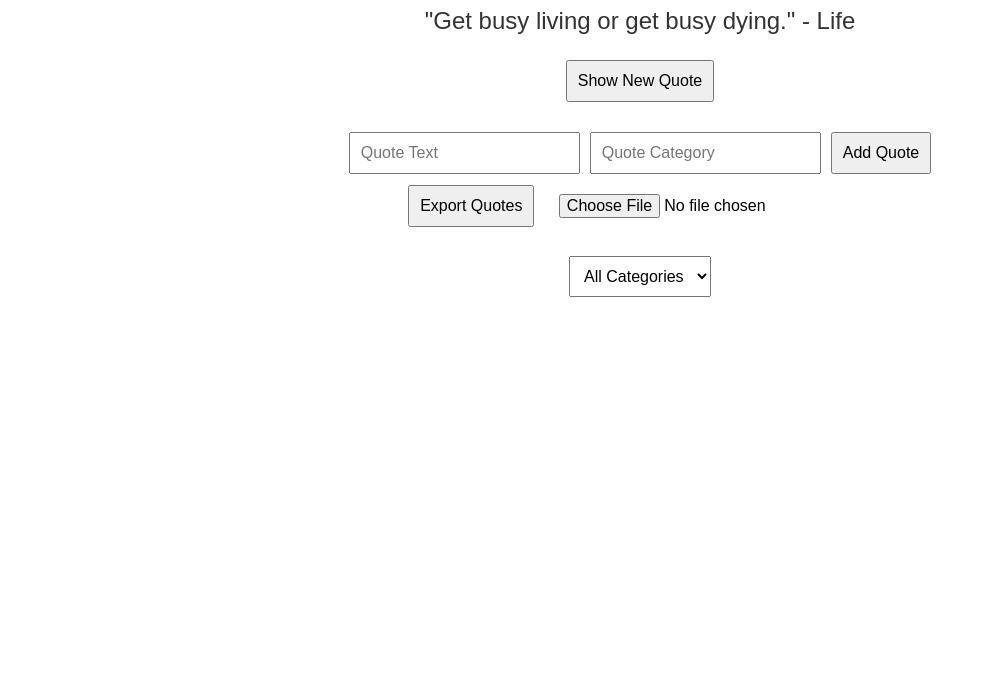
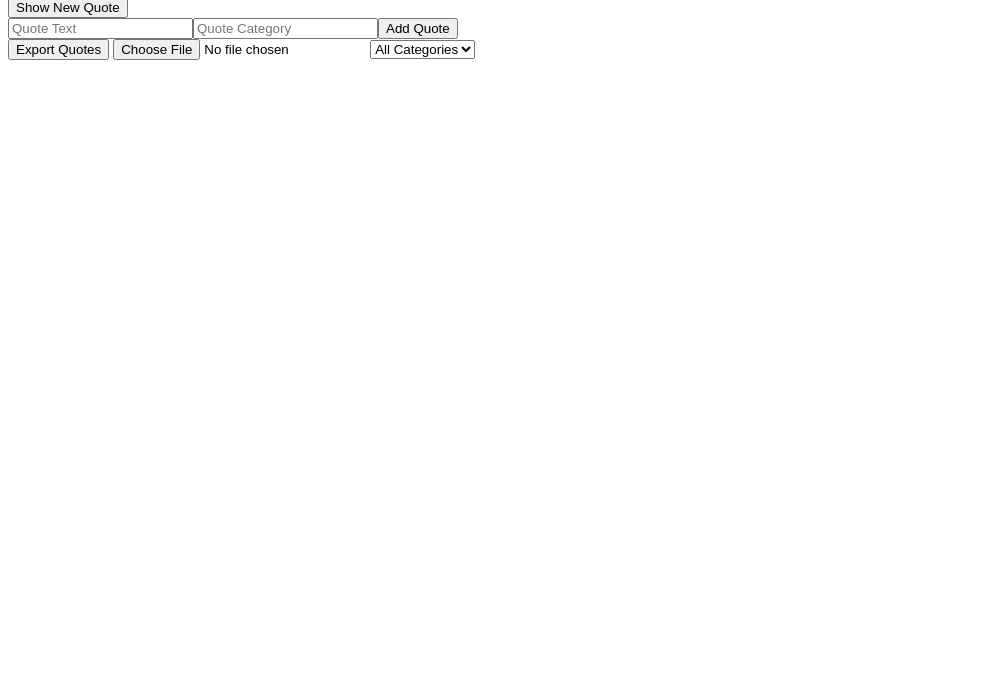
Before and after one commit to optimus-456/alx-fe-javascript, a plain HTML site: page dom-manipulation/index.html in a window 1280 px wide. Shown: the part 101-800 px from the top of the page, without its empty margins (0-986 px from the left). Drawn offline with Linux system fonts and the light colour scheme.

Commit message:
Made final changes

```diff
--- a/dom-manipulation/index.html
+++ b/dom-manipulation/index.html
@@ -5,30 +5,16 @@
     <meta name="viewport" content="width=device-width, initial-scale=1.0" />
     <title>Dynamic Quote Generator</title>
     <style>
-      body {
-        font-family: Arial, sans-serif;
-        text-align: center;
-        padding: 20px;
-      }
-      #quoteDisplay {
-        margin: 20px 0;
-        font-size: 1.5em;
-        color: #333;
-      }
-      #quoteForm {
-        margin-top: 20px;
-      }
-      input,
-      select,
-      button {
-        margin: 5px;
+      /* Add some basic styles for the notification */
+      #notification {
+        background-color: #4caf50;
+        color: white;
         padding: 10px;
-        font-size: 1em;
-      }
-      #notification {
-        color: red;
-        font-size: 1em;
-        margin-top: 20px;
+        position: fixed;
+        top: 10px;
+        right: 10px;
+        z-index: 1000;
+        display: none;
       }
     </style>
   </head>
@@ -44,9 +30,9 @@
       accept=".json"
       onchange="importFromJsonFile(event)"
     />
-    <br /><br />
     <select id="categoryFilter" onchange="filterQuotes()">
       <option value="all">All Categories</option>
+      <!-- Dynamically populated categories -->
     </select>
     <div id="notification"></div>
     <script src="script.js"></script>
--- a/dom-manipulation/script.js
+++ b/dom-manipulation/script.js
@@ -200,8 +200,9 @@ function mergeQuotes(serverQuotes) {
 function showNotification(message) {
   const notification = document.getElementById("notification");
   notification.textContent = message;
+  notification.style.display = "block";
   setTimeout(() => {
-    notification.textContent = "";
+    notification.style.display = "none";
   }, 3000);
 }
 
@@ -246,3 +247,4 @@ if (lastViewedQuote) {
 
 // Periodically fetch quotes from the server and sync with local storage
 setInterval(syncQuotes, 30000); // Sync every 30 seconds
+``;
```
